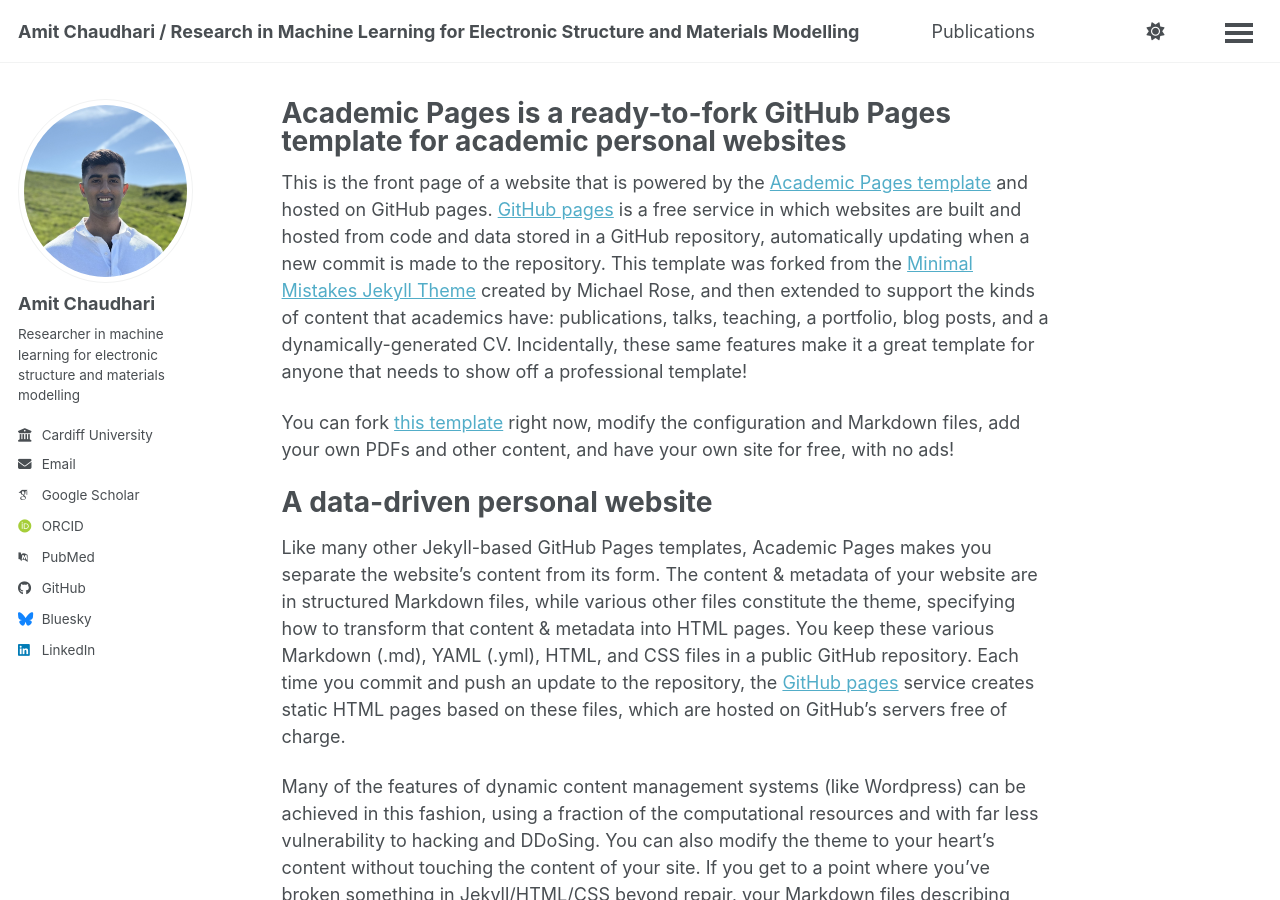
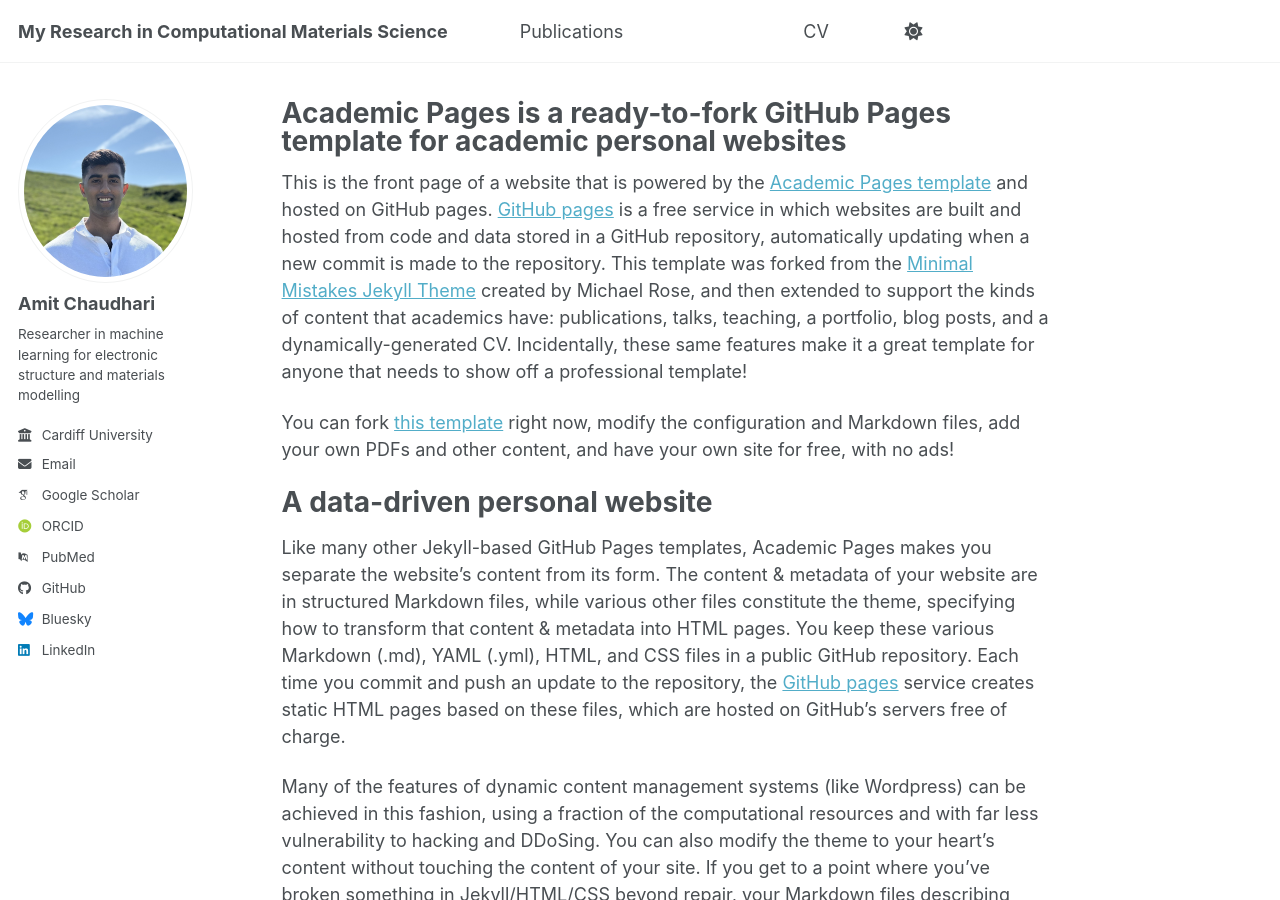
Before and after one commit to amitmc1/amitmc1.github.io, a Jekyll site: the page built from _pages/about.md, in a window 1280 px wide and 900 px high. Built offline with Jekyll 4.4.1, drawn with Linux system fonts in a browser that asks for light colours; some web fonts are replaced; a script bundle is joined from its source files by our own code; library files that are not in the unit come from our copies.

Commit message:
Update site title for research portfolio

```diff
--- a/_config.yml
+++ b/_config.yml
@@ -9,7 +9,7 @@
 # Basic Site Settings
 locale                   : "en-US"
 site_theme               : "default" # Currently available options are "default", "air"
-title                    : "Amit Chaudhari / Research in Machine Learning for Electronic Structure and Materials Modelling"
+title                    : "My Research in Computational Materials Science"
 title_separator          : "-"
 name                     : &name "Your Name"
 description              : &description "Your Name's academic portfolio"   # Update this with a general description of your site, this is the default if not overridden by a page
```
